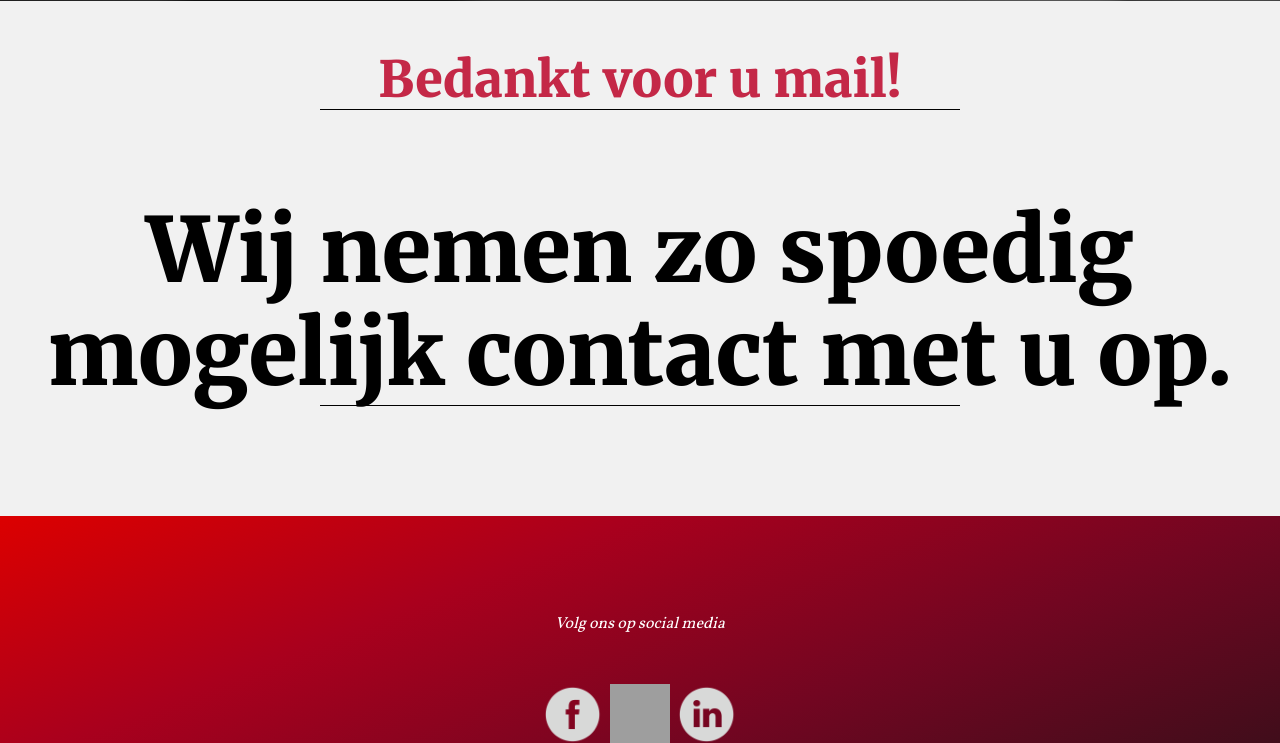
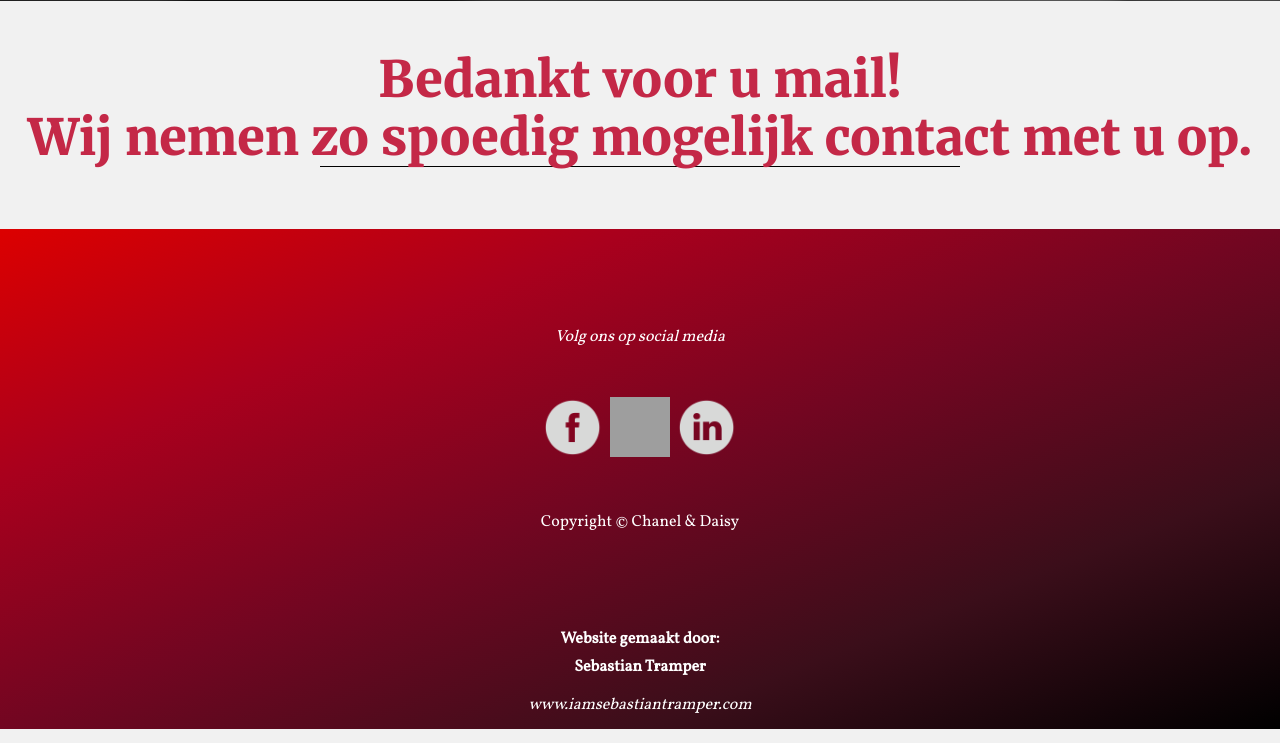
Before and after one commit to SebastianTramper/hairdresser-Business, a PHP site: page /bedankt.html in a window 1280 px wide. Shown: the part 799-1542 px from the top of the page. Run offline with PHP 8.4, Linux system fonts and the light colour scheme; some libraries are stand-ins or nearby versions; some web fonts are replaced; grey boxes are pictures that could not be loaded.

Commit message:
testing mail function

```diff
--- a/bedankt.html
+++ b/bedankt.html
@@ -49,8 +49,8 @@
     <!--main section -->
     <main>
         <section>
-            <h2>Bedankt voor u mail!</h2>
-            <h3>Wij nemen zo spoedig mogelijk contact met u op.</h3>
+            <h2 class="bedankt-bericht">Bedankt voor u mail!</br>
+                Wij nemen zo spoedig mogelijk contact met u op.</h2>
         </section>
     </main>
     <!-- footer section -->
--- a/css/styles.css
+++ b/css/styles.css
@@ -456,3 +456,9 @@ small p{
     height: 60px;
     margin: 2px;
 }
+
+/* bedankt page *****************************************************************************************************************/
+
+.bedant-bericht{
+    font-size: calc(48px + 1vw)
+}
```
